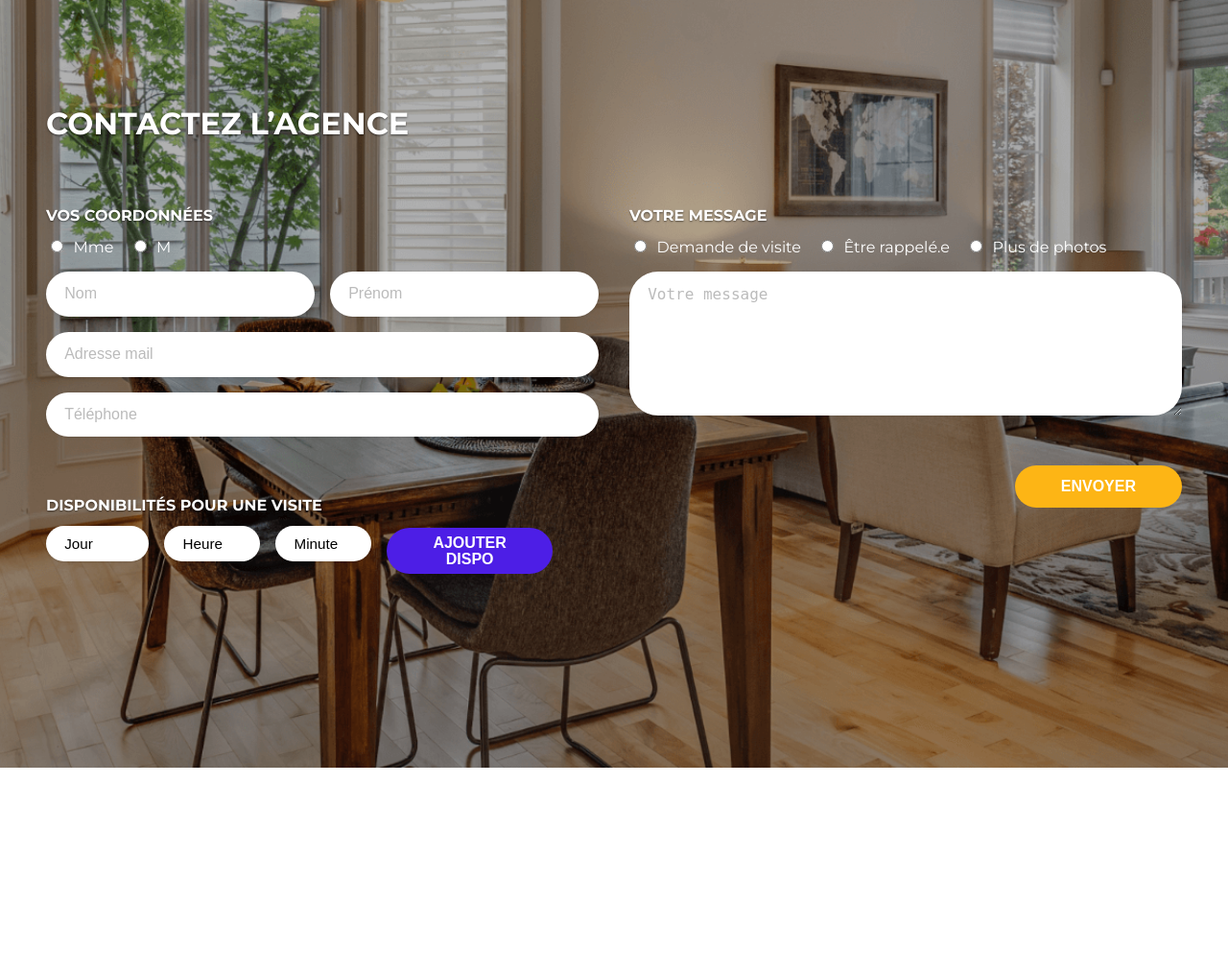
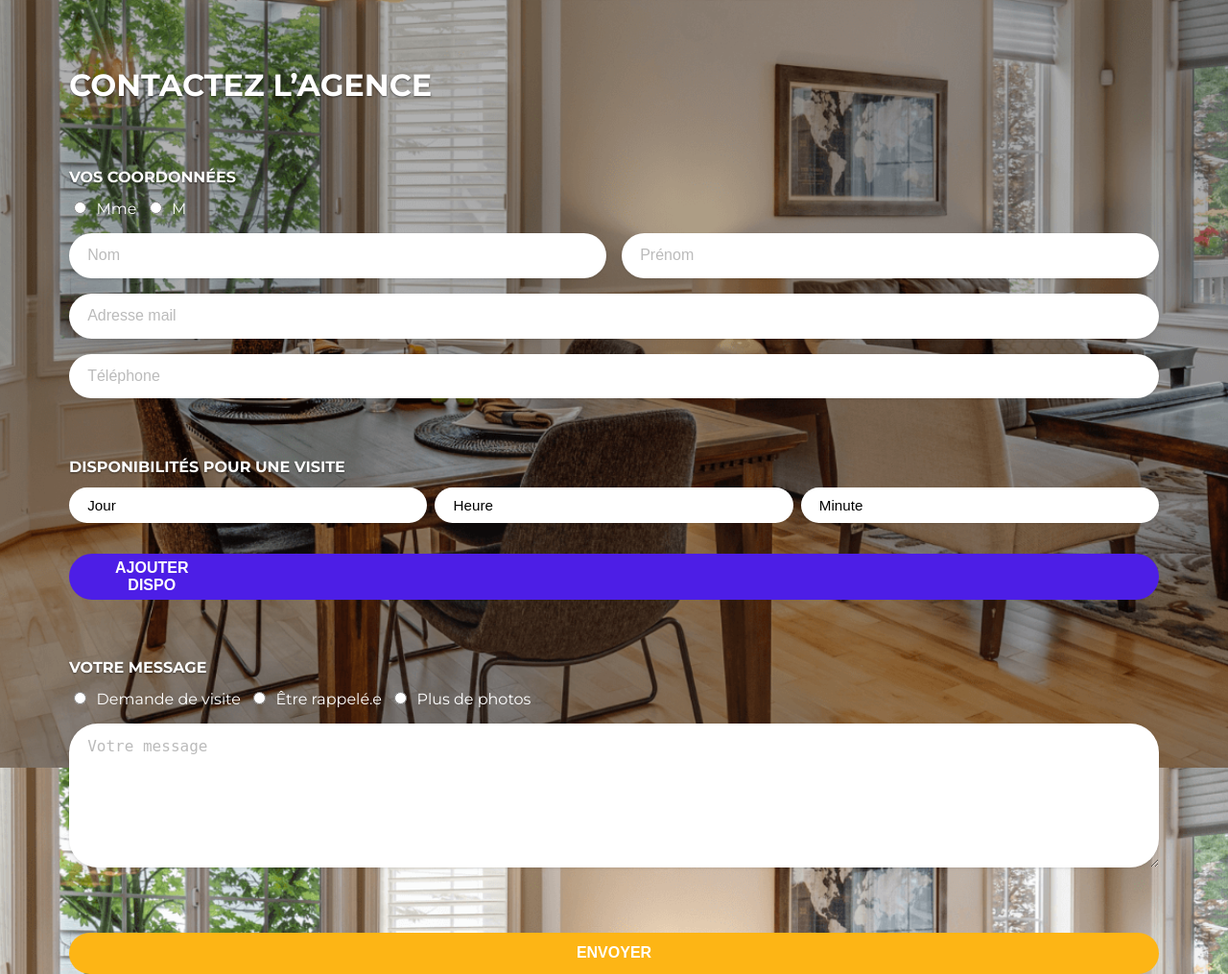
Before and after one commit to Jade-m22/majordhom_test, a PHP site: page / in a window 1280 px wide. Shown: the whole page at 96% size. Before the commit the page ends 800 px from the top, so only its background shows below. Run offline with PHP 8.4, Linux system fonts and the light colour scheme.

Commit message:
Adjusted max-width and padding for all screens

```diff
--- a/www/css/base.css
+++ b/www/css/base.css
@@ -1,3 +1,8 @@
+html, body {
+  height: 100%;
+  width: 100%;
+}
+
 body {
   margin: 0;
   font-family: 'Montserrat', sans-serif;
@@ -14,13 +19,16 @@ body::before {
 }
 
 .form-container {
+  width: 100%;
+  height: 100%;
   max-width: 1200px;
-  margin: 40px auto;
-  padding: 3rem;
+  margin: 0 auto;
+  padding: 3rem 2rem;
   border-radius: 30px;
   display: flex;
   flex-direction: column;
   gap: 2rem;
   position: relative;
   z-index: 1;
+  box-sizing: border-box;
 }
--- a/www/css/responsive.css
+++ b/www/css/responsive.css
@@ -1,6 +1,32 @@
-@media (max-width: 768px) {
+/* petits écrans */
+@media (max-width: 599px) {
+  .form-container {
+    width: 100%;
+    max-width: 100%;
+    padding: 2rem 2rem; /* marges droite/gauche */
+    box-sizing: border-box;
+  }
+}
+
+/* tablettes */
+@media (min-width: 600px) and (max-width: 1023px) {
+  .form-container {
+    width: 100%;
+    max-width: 90%;
+    padding: 2rem;
+    box-sizing: border-box;
+  }
+}
+
+/* jusqu’à 1299px inclus */
+@media (max-width: 1299px) {
   .form-layout {
     flex-direction: column;
+  }
+
+  .column-left,
+  .column-right {
+    width: 100%;
   }
 
   .button-primary {
@@ -10,9 +36,49 @@
 
   .availability-row {
     flex-wrap: wrap;
+    justify-content: space-between;
+    gap: 0.5rem;
+  }
+
+  .availability-row select {
+    flex: 1 1 30%;
+    min-width: 90px;
   }
 
   .button-secondary {
     width: 100%;
+    text-align: center;
+    margin-top: 0.5rem;
+  }
+
+  .field-group.choices {
+    flex-direction: row;
+    flex-wrap: wrap;
+    gap: 0.5rem;
+    align-items: center;
+  }
+
+  .field-group.choices label {
+    font-size: 1rem;
+    white-space: nowrap;
   }
 }
+
+/* desktop */
+@media (min-width: 1300px) {
+  .form-container {
+    max-width: 1200px;
+    margin: 40px auto;
+    padding: 3rem;
+  }
+
+  .form-layout {
+    flex-direction: row;
+    gap: 2rem;
+  }
+
+  .column-left,
+  .column-right {
+    flex: 1;
+  }
+}
```
